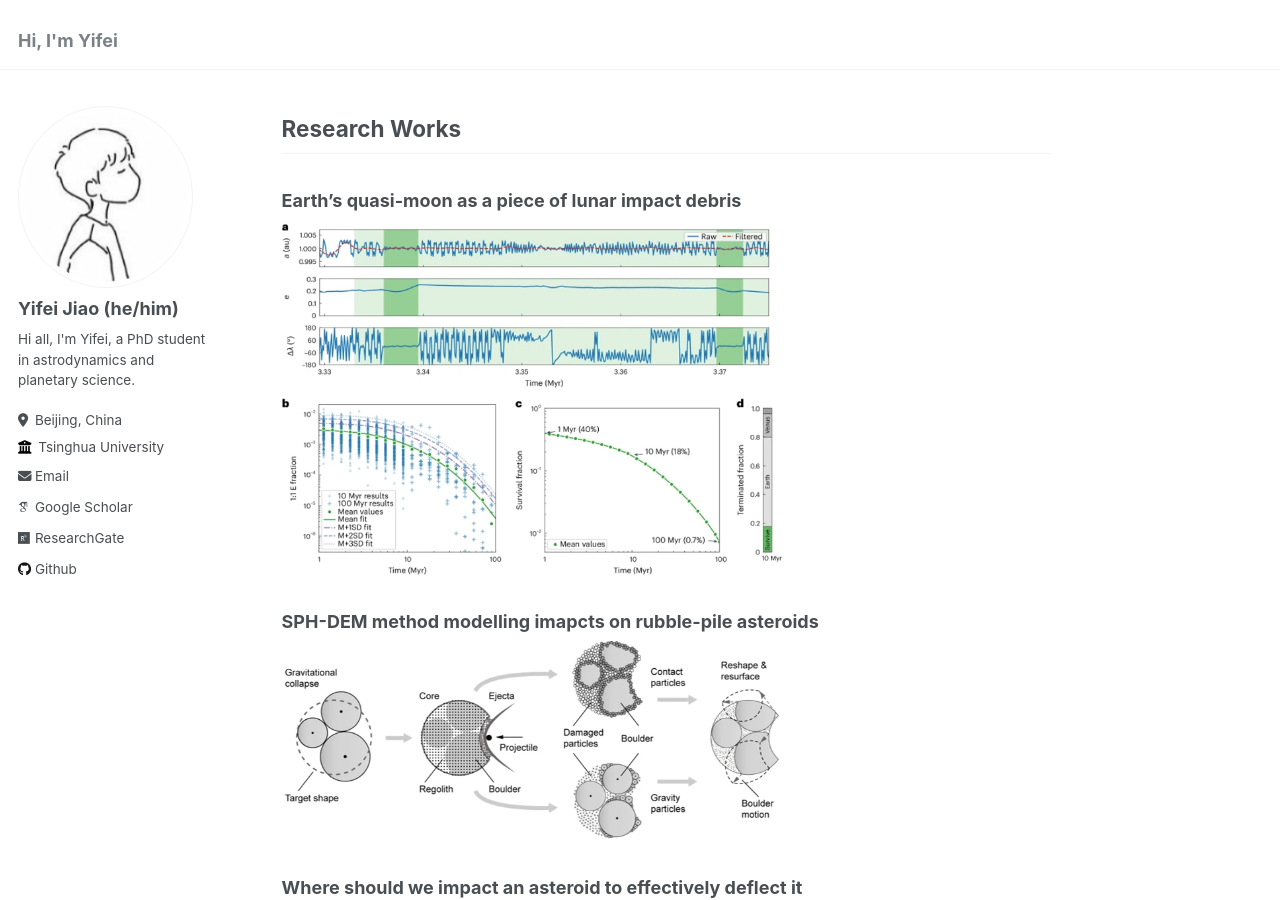
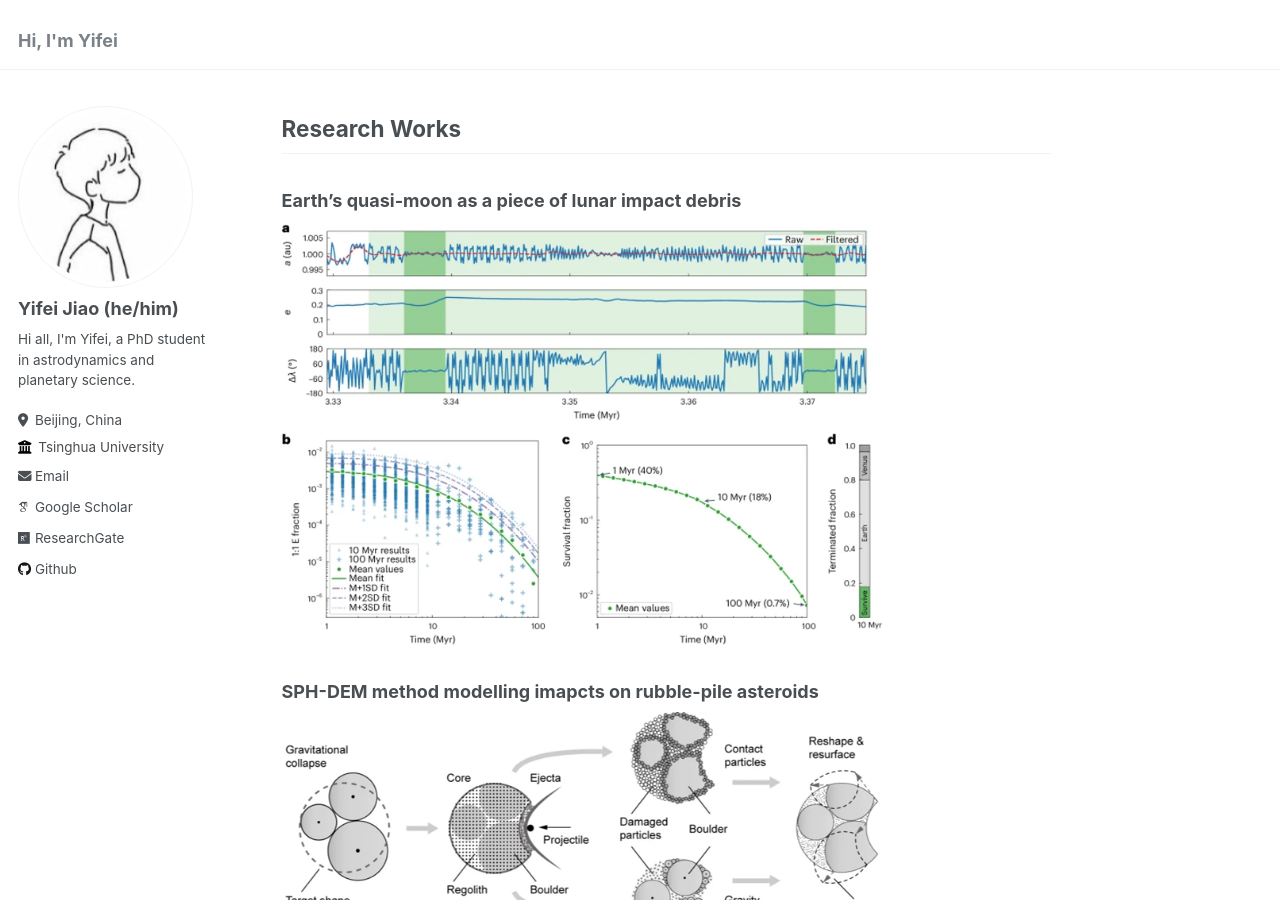
Before and after one commit to jiaoyf-thu/jiaoyf-thu.github.io, a Jekyll site: the page built from _pages/research.md, in a window 1280 px wide and 900 px high. Built offline with Jekyll 4.4.1, drawn with Linux system fonts in a browser that asks for light colours; some web fonts are replaced.

Commit message:
Update research.md

```diff
--- a/_pages/research.md
+++ b/_pages/research.md
@@ -8,12 +8,12 @@ author_profile: true
 
 ### Earth's quasi-moon as a piece of lunar impact debris
 
-<img src="https://jiaoyf-thu.github.io/images/fig3.png"  width="500">
+<img src="https://jiaoyf-thu.github.io/images/fig3.png"  width="600">
 
 ### SPH-DEM method modelling imapcts on rubble-pile asteroids
 
-<img src="https://jiaoyf-thu.github.io/images/fig2.png"  width="500">
+<img src="https://jiaoyf-thu.github.io/images/fig2.png"  width="600">
 
 ### Where should we impact an asteroid to effectively deflect it
 
-<img src="https://jiaoyf-thu.github.io/images/fig1.png"  width="500">
+<img src="https://jiaoyf-thu.github.io/images/fig1.png"  width="600">
```
